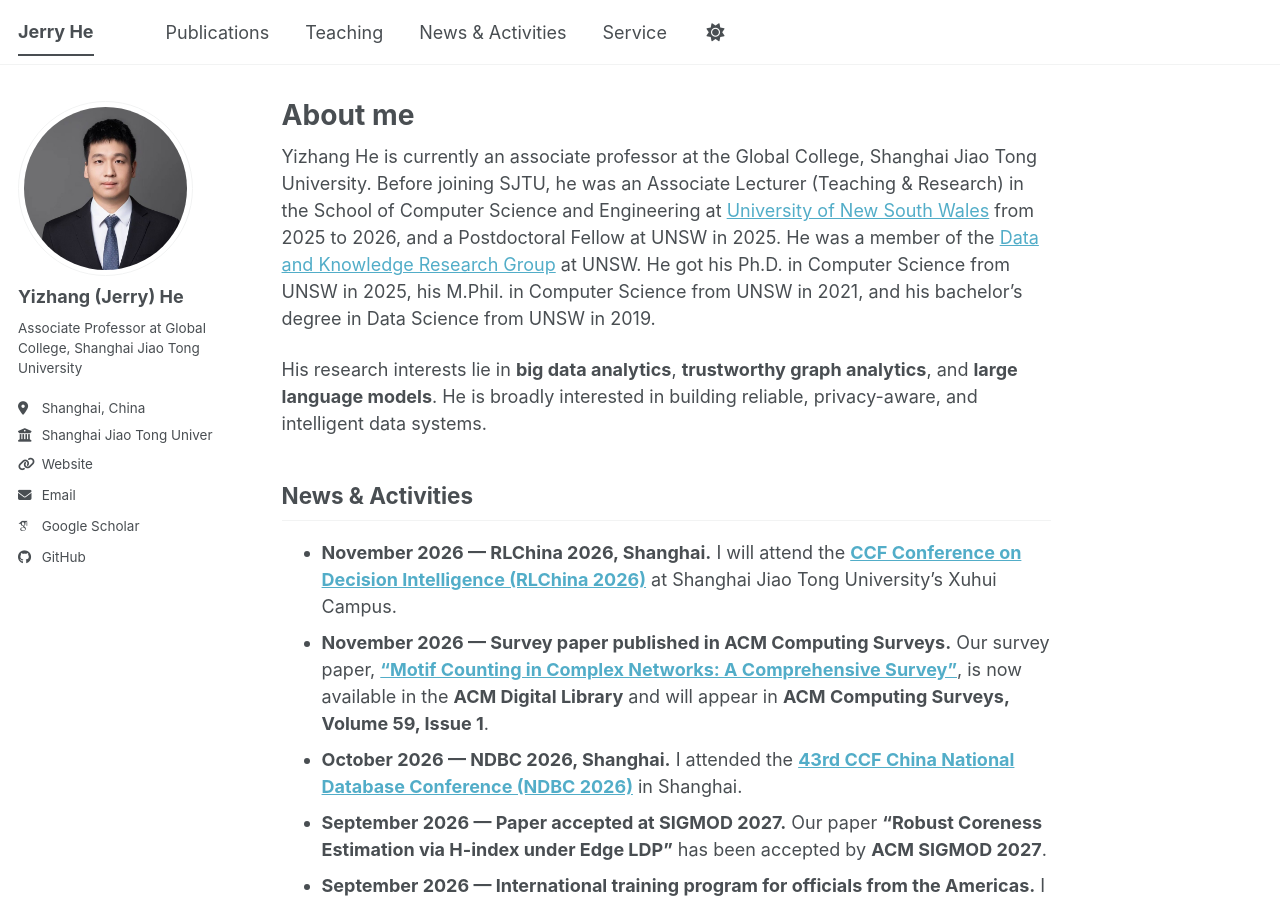
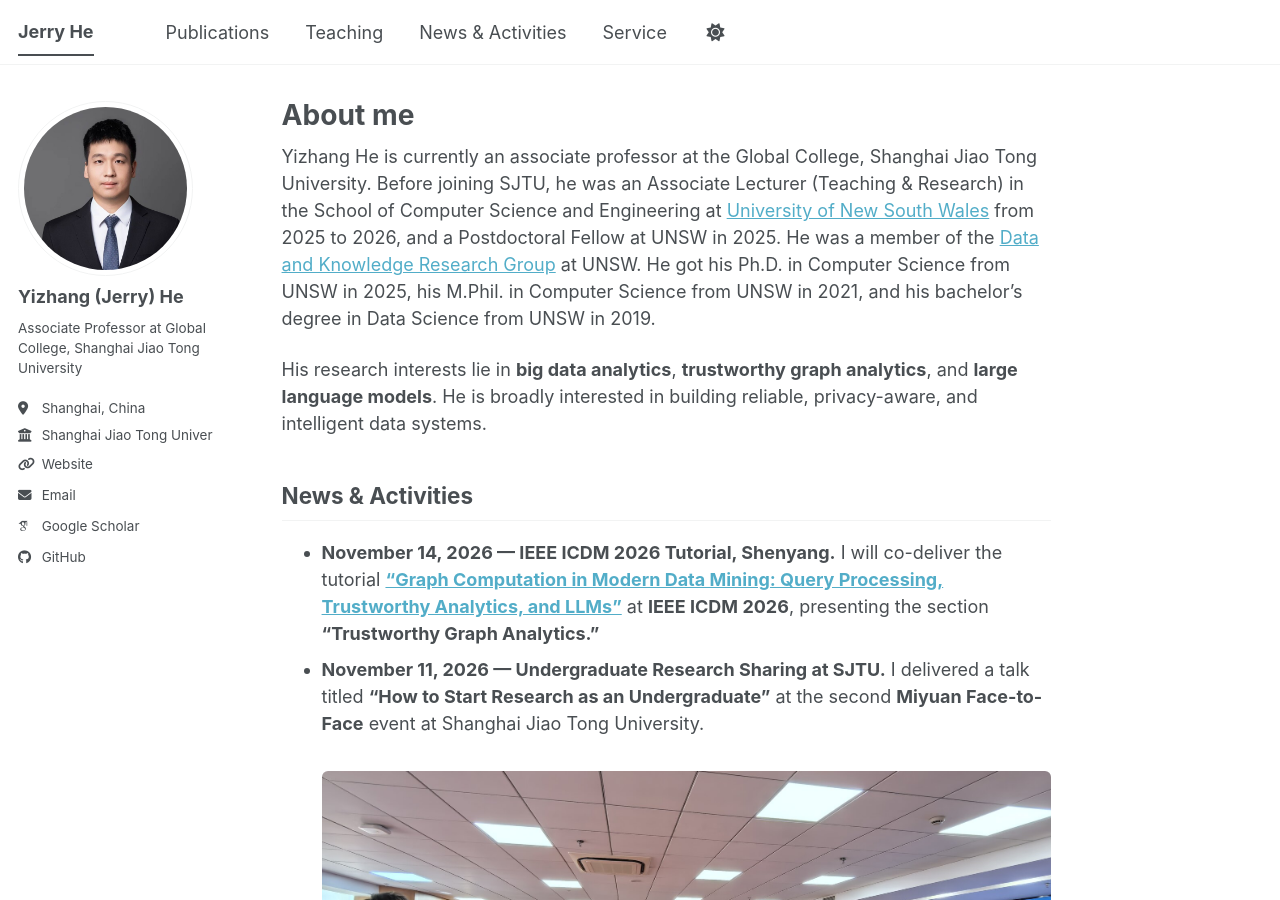
Before and after one commit to jerryUNSW/jerryUNSW.github.io, a Jekyll site: the page built from _pages/about.md, in a window 1280 px wide and 900 px high. Built offline with Jekyll 4.4.1, drawn with Linux system fonts in a browser that asks for light colours; some web fonts are replaced; a script bundle is joined from its source files by our own code; library files that are not in the unit come from our copies.

Commit message:
Add undergraduate talk and ICDM tutorial news

```diff
--- a/_pages/about.md
+++ b/_pages/about.md
@@ -13,6 +13,11 @@
 His research interests lie in **big data analytics**, **trustworthy graph analytics**, and **large language models**. He is broadly interested in building reliable, privacy-aware, and intelligent data systems.
 
 ## <span id="news">News & Activities</span>
+
+- **November 14, 2026 — IEEE ICDM 2026 Tutorial, Shenyang.** I will co-deliver the tutorial [**“Graph Computation in Modern Data Mining: Query Processing, Trustworthy Analytics, and LLMs”**](https://icdm2026.neu.edu.cn/Tutorials/list.htm) at **IEEE ICDM 2026**, presenting the section **“Trustworthy Graph Analytics.”**
+- **November 11, 2026 — Undergraduate Research Sharing at SJTU.** I delivered a talk titled **“How to Start Research as an Undergraduate”** at the second **Miyuan Face-to-Face** event at Shanghai Jiao Tong University.
+
+  <img src="/images/news/2026-11-11-undergraduate-research-talk.jpg" alt="Yizhang He answering a student question during an undergraduate research talk at Shanghai Jiao Tong University" style="width: 100%; height: auto; margin-top: 0.6rem; border-radius: 6px;">
 
 - **November 2026 — RLChina 2026, Shanghai.** I will attend the [**CCF Conference on Decision Intelligence (RLChina 2026)**](https://conf.ccf.org.cn/) at Shanghai Jiao Tong University's Xuhui Campus.
 - **November 2026 — Survey paper published in ACM Computing Surveys.** Our survey paper, [**“Motif Counting in Complex Networks: A Comprehensive Survey”**](https://dl.acm.org/doi/10.1145/3844607), is now available in the **ACM Digital Library** and will appear in **ACM Computing Surveys, Volume 59, Issue 1**.
```
Also changed, not shown: images/news/2026-11-11-undergraduate-research-talk.jpg (added).
